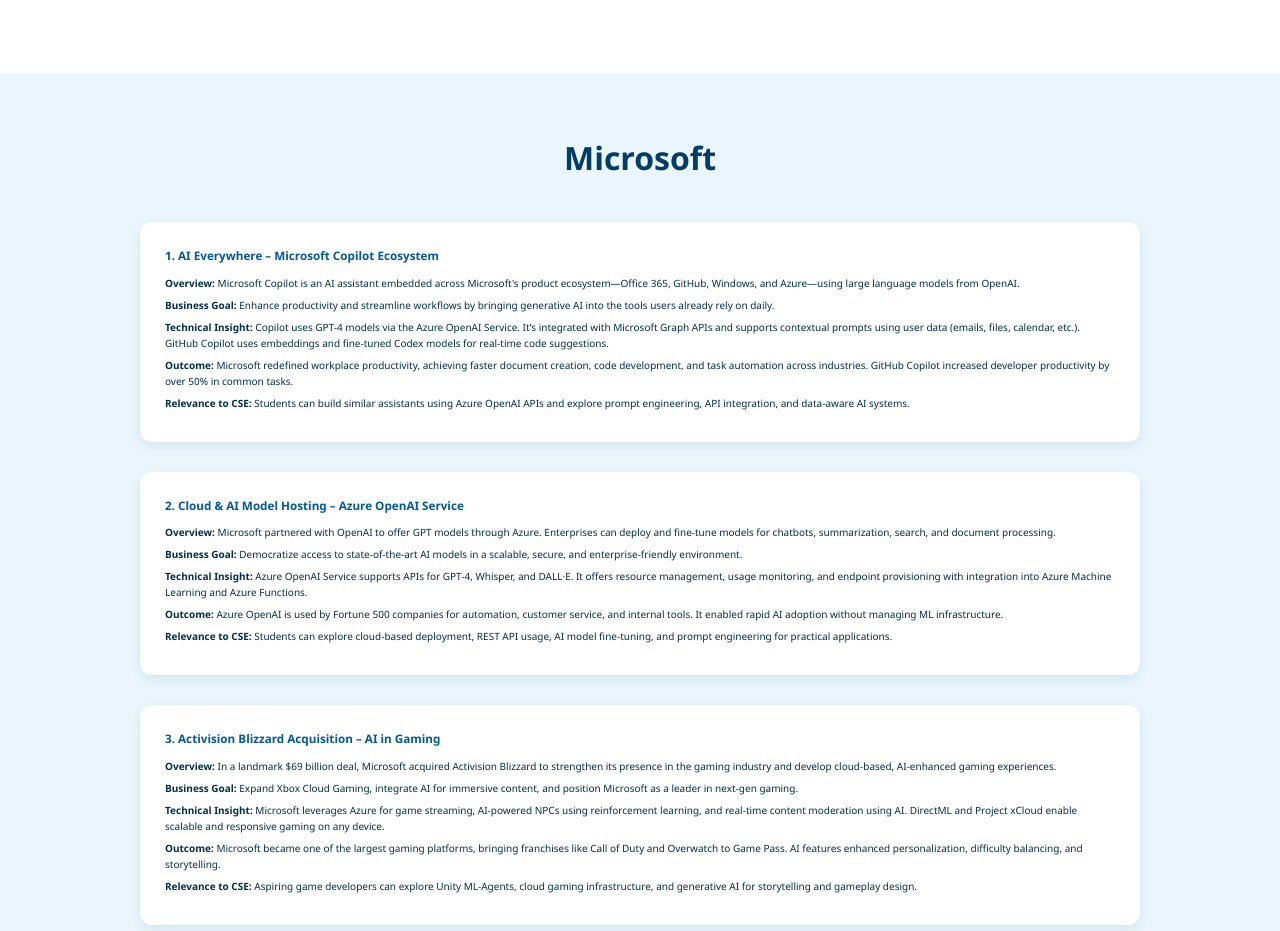
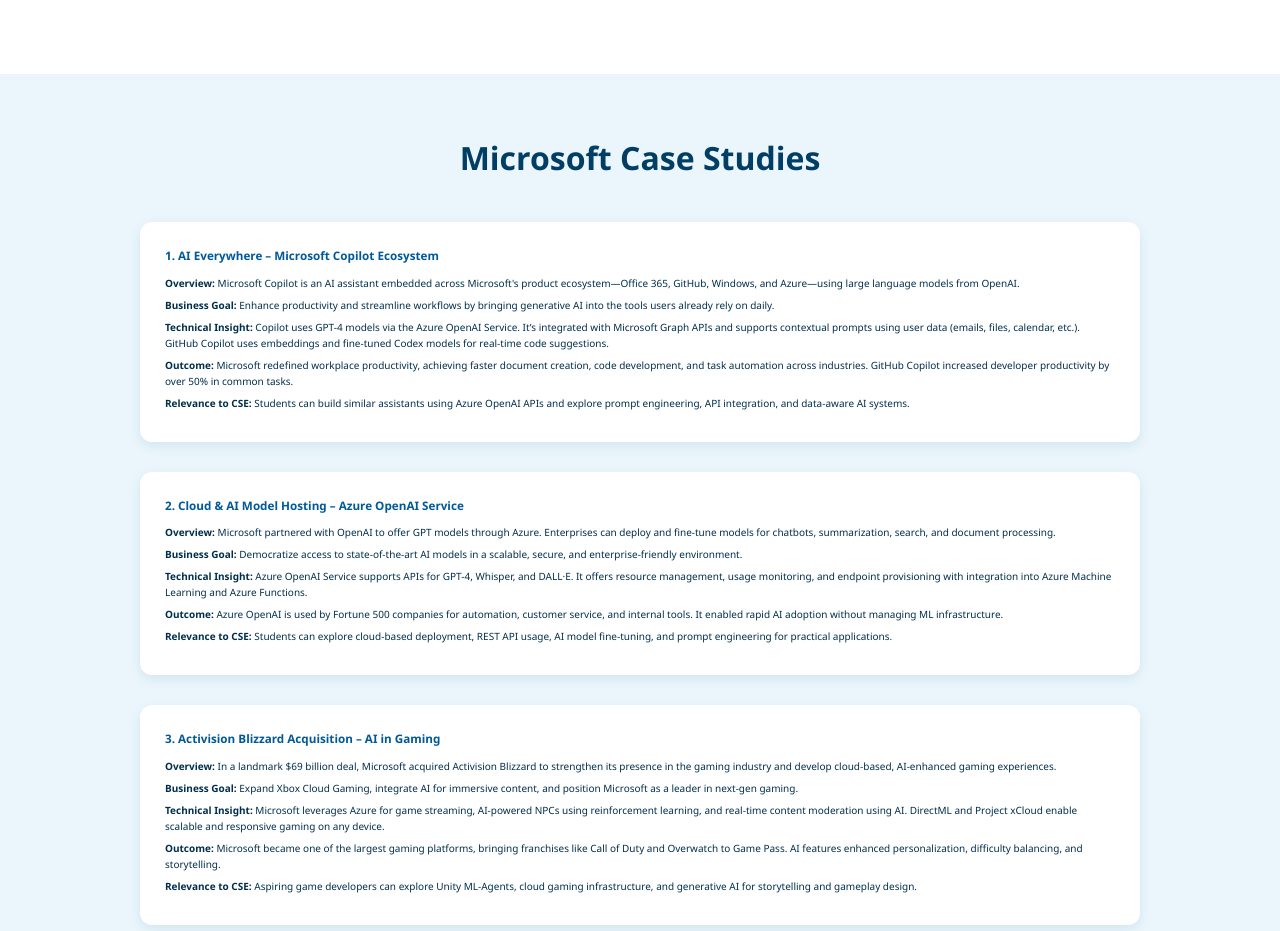
Before and after one commit to AdavayyaMC/adavayyamc.github.io, a website: page index.html in a window 1280 px wide. Shown: the part 3820-4751 px from the top of the page. Drawn offline with Linux system fonts and the light colour scheme.

Commit message:
Update index.html

```diff
--- a/index.html
+++ b/index.html
@@ -271,7 +271,7 @@
     <!-- case study page -->
     <section id="casestudy" class="contact sec-pad dynamicBg">
       <div class="container">
-        <h2 class="section-title">Microsoft</h2>
+        <h2 class="section-title">Microsoft Case Studies</h2>
 
         <div class="case-card">
           <h3>1. AI Everywhere – Microsoft Copilot Ecosystem</h3>
```
